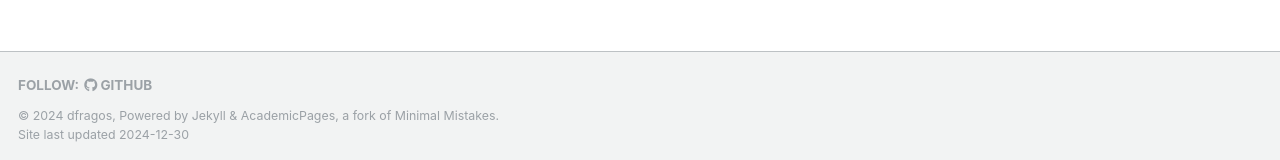
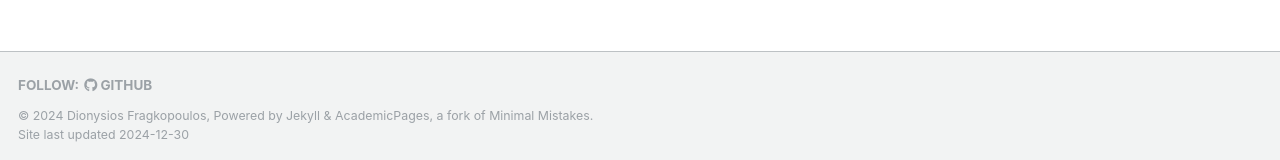
Before and after one commit to dfragos/dfragos.github.io, a Jekyll site: the page built from _pages/about.md, in a window 1280 px wide and 900 px high, scrolled down 593 px, cut to the strip 285-900 px from the top of the window. Shown: the part 452-612 px from the top of the strip. Built offline with Jekyll 4.4.1, drawn with Linux system fonts in a browser that asks for light colours; some web fonts are replaced; some of the changed text lies outside the part shown.

Commit message:
Change the title of the page

```diff
--- a/_config.yml
+++ b/_config.yml
@@ -8,7 +8,7 @@
 
 # Basic Site Settings
 locale: "en-US"
-title: "dfragos"
+title: "Dionysios Fragkopoulos"
 title_separator: "-"
 name: &name #"Dionysios Fragkopoulos"
 
```
